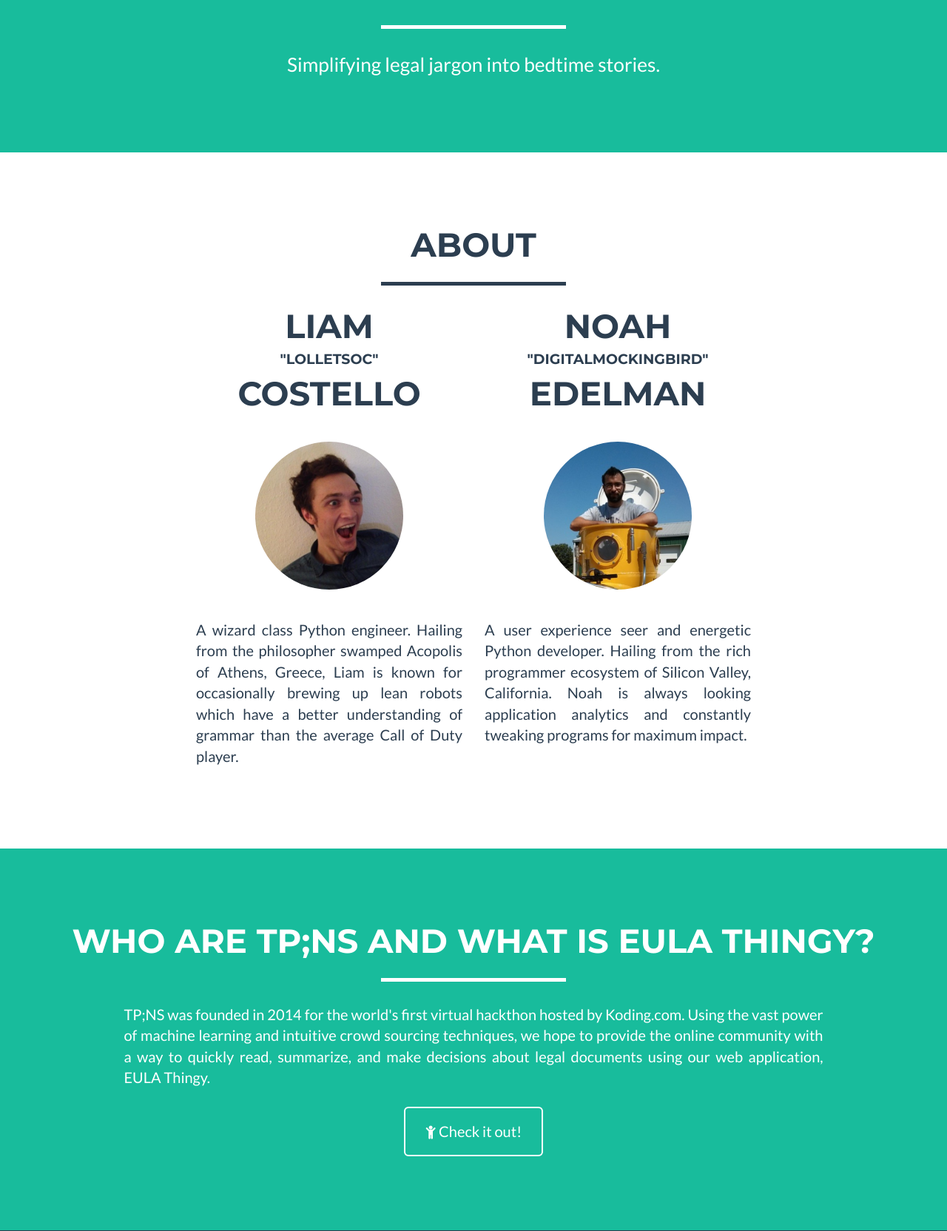
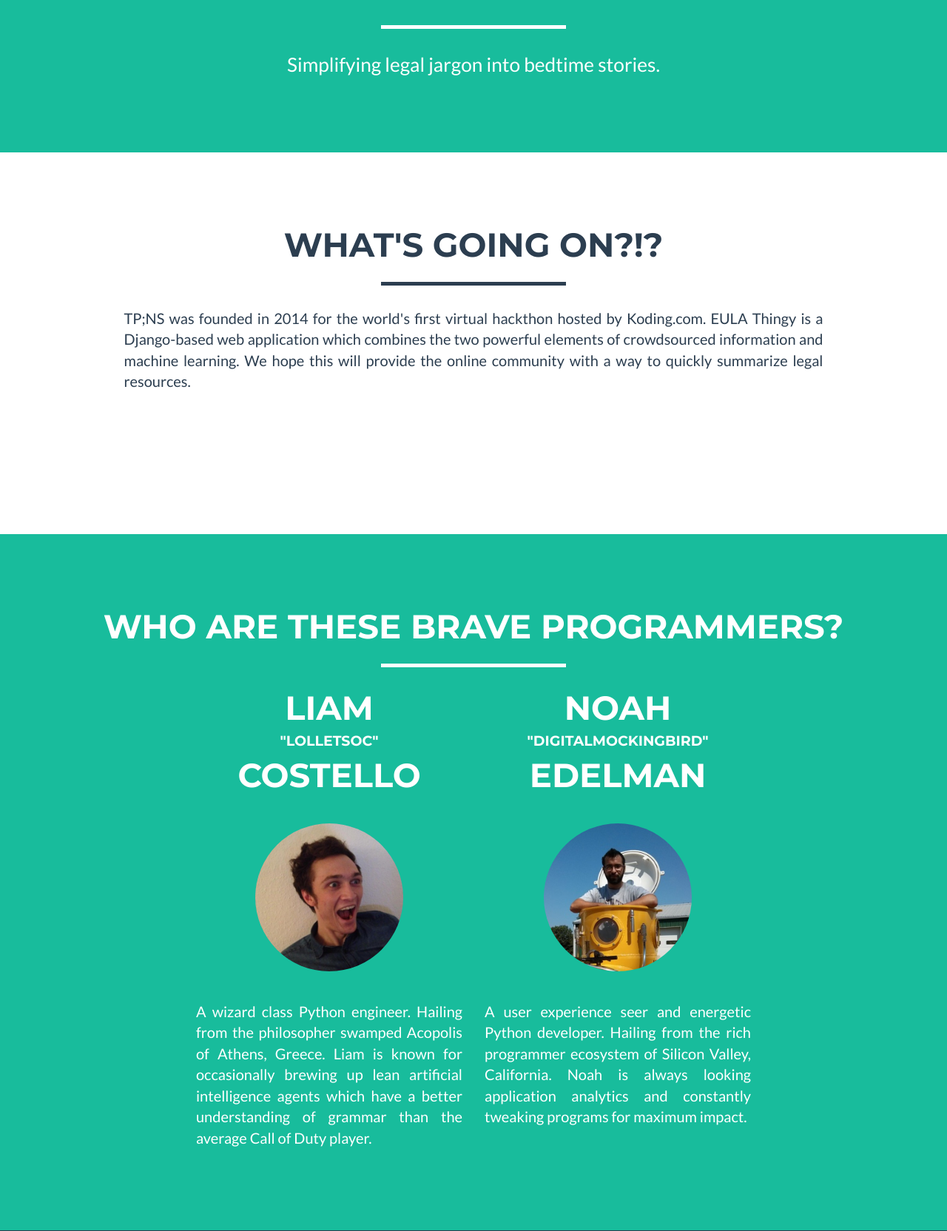
Before and after one commit to NoahLE/EULAThingy, a Django app: page /dashboard/ in a window 1280 px wide. Shown: the part 569-2233 px from the top of the page at 74% size. Run offline with Django 3.2, Linux system fonts and the light colour scheme; some libraries are stand-ins or nearby versions.

Commit message:
trying to think of app uis

```diff
--- a/eulathingy/templates/dashboard/index.html
+++ b/eulathingy/templates/dashboard/index.html
@@ -6,13 +6,35 @@
 
     {% include 'dashboard/base_components/mr_man.html' %}
 
-    <!-- About Section -->
-    <section id="about">
+        <!-- Example Section -->
+    <section id="Examples">
         <div class="container">
             <div class="row">
                 <div class="col-lg-12 text-center">
-                    <h2>About</h2>
+                    <h2>WHAT'S GOING ON?!?</h2>
                     <hr class="star-primary">
+                </div>
+            </div>
+            <div class="row">
+                <div class="col-lg-offset-1 col-lg-10">
+                    <p class="text-justify">TP;NS was founded in 2014 for the world's first virtual hackthon hosted by Koding.com. EULA Thingy is a Django-based web application which combines the two powerful elements of crowdsourced information and machine learning. We hope this will provide the online community with a way to quickly summarize legal resources.</p>
+                </div>
+                <div class="col-lg-8 col-lg-offset-2 text-center">
+                    <a href="/dashboard/app/" class="btn btn-lg btn-outline">
+                        <i class="fa fa-child"></i> Check it out!
+                    </a>
+                </div>
+            </div>
+        </div>
+    </section>
+
+    <!-- About Section -->
+    <section id="about" class="success">
+        <div class="container">
+            <div class="row">
+                <div class="col-lg-12 text-center">
+                    <h2>Who are these brave programmers?</h2>
+                    <hr class="star-light">
                 </div>
             </div>
             <div class="row">
@@ -23,7 +45,7 @@
                         <h2>Costello</h2>
                     </div>
                     <img src="{% static 'img/liam.jpg' %}" class="img-circle bio-pics">
-                    <p class="text-justify">A wizard class Python engineer. Hailing from the philosopher swamped Acopolis of Athens, Greece, Liam is known for occasionally brewing up lean robots which have a better understanding of grammar than the average Call of Duty player.</p>
+                    <p class="text-justify">A wizard class Python engineer. Hailing from the philosopher swamped Acopolis of Athens, Greece. Liam is known for occasionally brewing up lean artificial intelligence agents which have a better understanding of grammar than the average Call of Duty player.</p>
                 </div>
                 <div class="col-lg-4">
                     <div class="text-center">
@@ -38,26 +60,6 @@
         </div>
     </section>
 
-    <!-- Example Section -->
-    <section class="success" id="Examples">
-        <div class="container">
-            <div class="row">
-                <div class="col-lg-12 text-center">
-                    <h2>Who are TP;NS and what is EULA Thingy?</h2>
-                    <hr class="star-light">
-                </div>
-            </div>
-            <div class="row">
-                <div class="col-lg-offset-1 col-lg-10">
-                    <p class="text-justify">TP;NS was founded in 2014 for the world's first virtual hackthon hosted by Koding.com. Using the vast power of machine learning and intuitive crowd sourcing techniques, we hope to provide the online community with a way to quickly read, summarize, and make decisions about legal documents using our web application, EULA Thingy.</p>
-                </div>
-                <div class="col-lg-8 col-lg-offset-2 text-center">
-                    <a href="/dashboard/app/" class="btn btn-lg btn-outline">
-                        <i class="fa fa-child"></i> Check it out!
-                    </a>
-                </div>
-            </div>
-        </div>
-    </section>
+
 
 {% endblock %}
```
